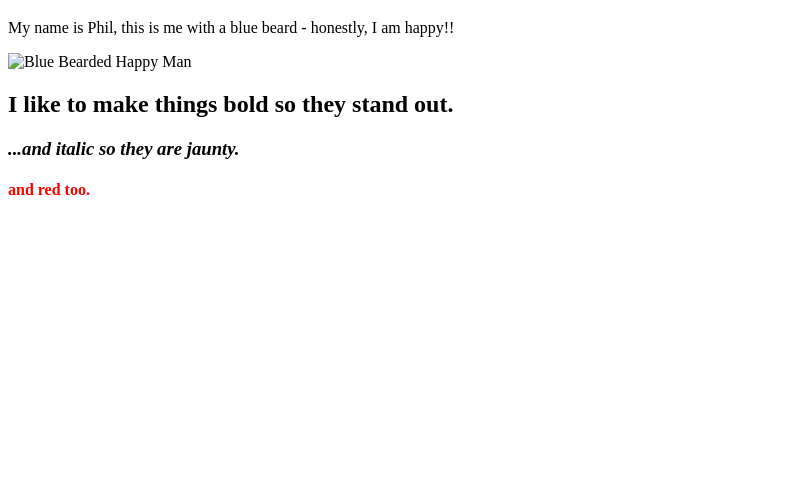
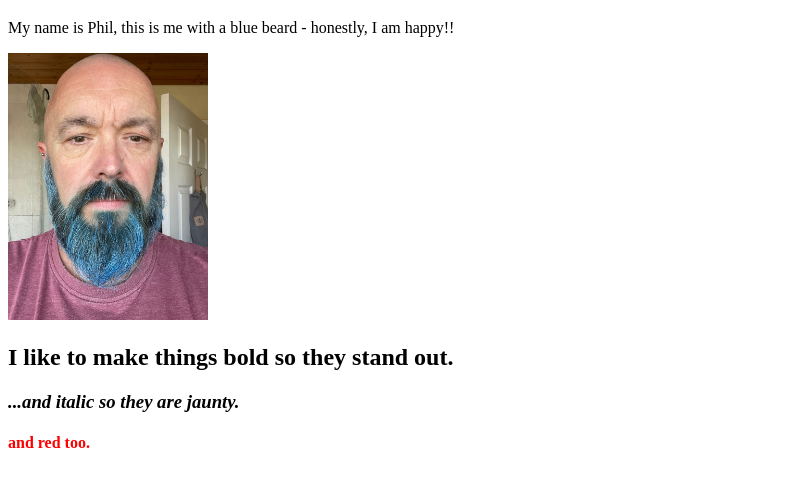
Before and after one commit to bassjuggler/MyFirstWebApp, a plain HTML site: page index.html in a window 1280 px wide. Shown: the part 61-548 px from the top of the page, without its empty margins (0-805 px from the left). Drawn offline with Linux system fonts and the light colour scheme.

Commit message:
Update index.html

```diff
--- a/index.html
+++ b/index.html
@@ -6,7 +6,7 @@
     <body>
         <h1 title='title'>Hello World!! Stay a while and over over the elements.</h1>
         <p title='ooh, a paragraph'>My name is Phil, this is me with a blue beard - honestly, I am happy!!</p>
-        <img title='Blue Bearded Happy Man' src ='me.jpeg' width="200">
+        <img title='Blue Bearded Happy Man' src ='_images/me.jpeg' width="200">
         <h2 title='BOLD'><b>I like to make things bold so they stand out.</b></h2>
         <h3 title='slanty'><i>...and italic so they are jaunty.</i></h3>
         <h4 style="color:red" title='color not colour!!'>and red too. </style></h4>
```
